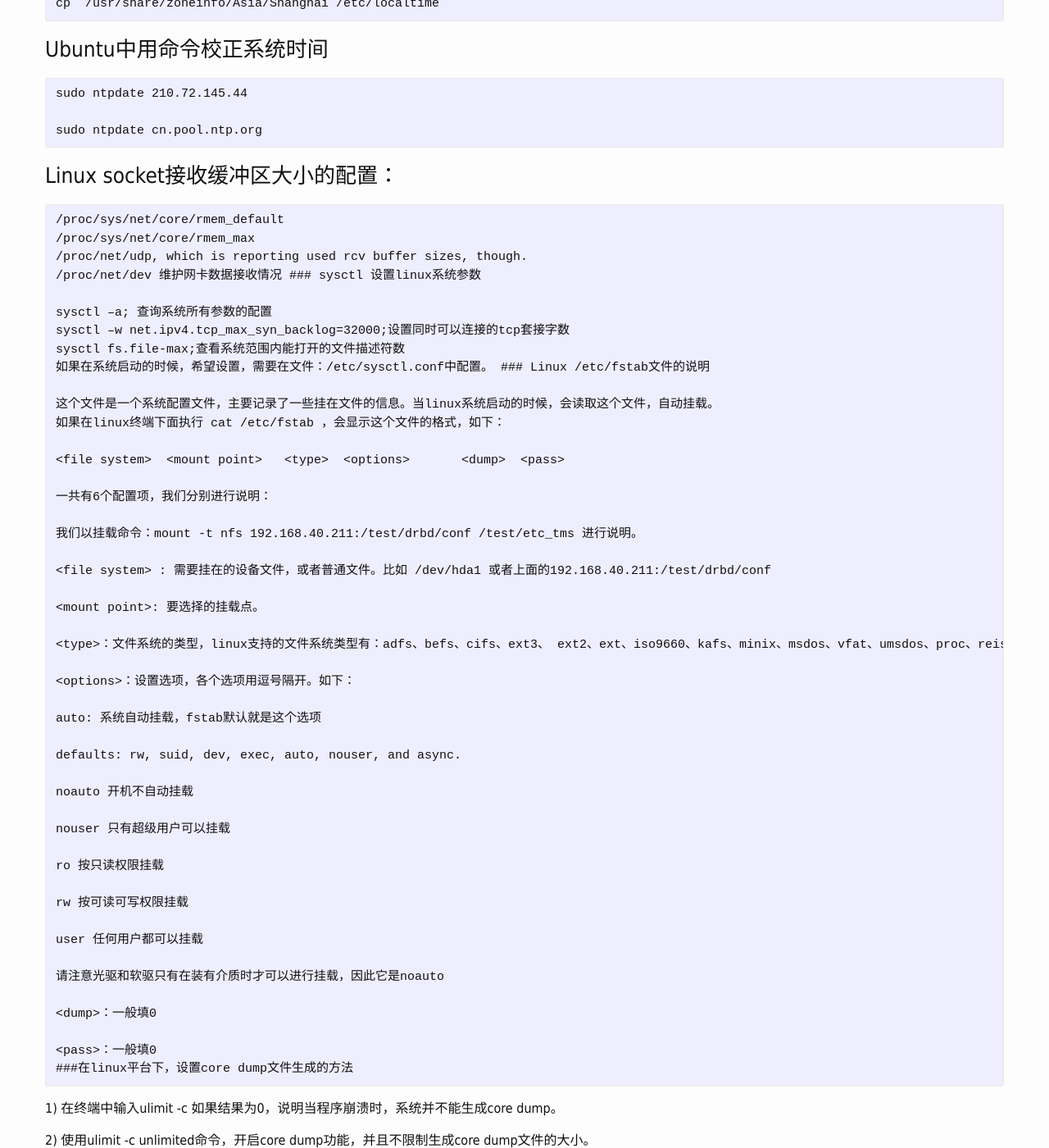
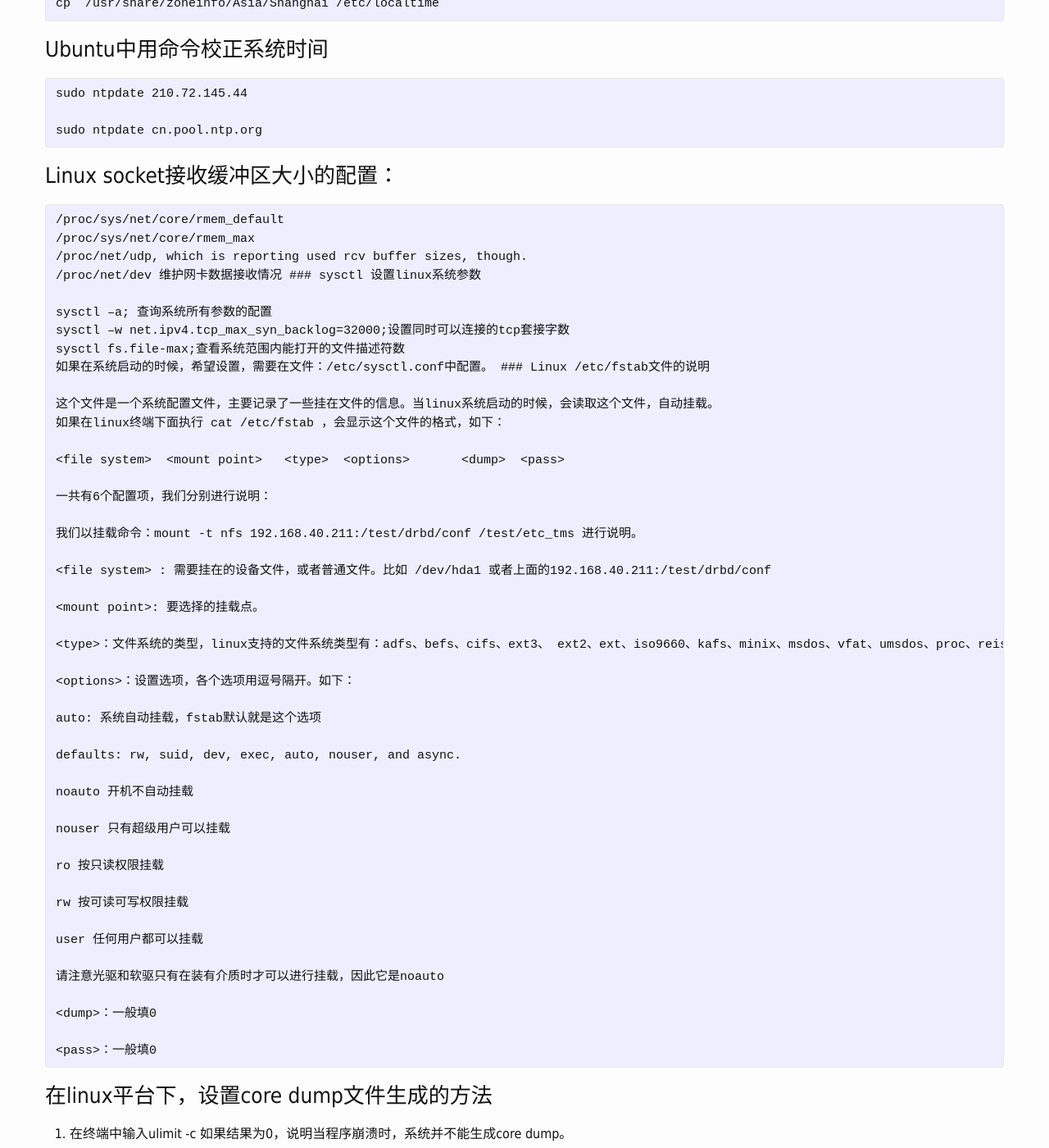
Before and after one commit to haska1025/haska1025.github.io, a Jekyll site: the page built from _posts/2015-02-10-linux常用命令使用集锦.markdown, in a window 1280 px wide and 1400 px high, scrolled down 1166 px. Shown: the whole window at 82% size. Built offline with Jekyll 4.4.1, drawn with Linux system fonts in a browser that asks for light colours; some of the changed text lies outside the part shown.

Commit message:
Update 2015-02-10-linux常用命令使用集锦.markdown

````diff
--- a/_posts/2015-02-10-linux常用命令使用集锦.markdown
+++ b/_posts/2015-02-10-linux常用命令使用集锦.markdown
@@ -113,24 +113,28 @@ cat /etc/issue
     <dump>：一般填0
 
     <pass>：一般填0
-    ###在linux平台下，设置core dump文件生成的方法
 
-1) 在终端中输入ulimit -c 如果结果为0，说明当程序崩溃时，系统并不能生成core dump。
+### 在linux平台下，设置core dump文件生成的方法
 
-2) 使用ulimit -c unlimited命令，开启core dump功能，并且不限制生成core dump文件的大小。
+1. 在终端中输入ulimit -c 如果结果为0，说明当程序崩溃时，系统并不能生成core dump。
+
+2. 使用ulimit -c unlimited命令，开启core dump功能，并且不限制生成core dump文件的大小。
 
 如果需要限制，加数字限制即可。ulimit - c 1024
 
-3) 默认情况下，core dump生成的文件名为core，而且就在程序当前目录下。新的core会覆盖已存在的core。
+3. 默认情况下，core dump生成的文件名为core，而且就在程序当前目录下。新的core会覆盖已存在的core。
 
 通过修改/proc/sys/kernel /core_uses_pid文件，可以将进程的pid作为作为扩展名，
 
 生成的core文件格式为core.xxx，其中xxx即为pid
 
-4) 通过修改/proc/sys/kernel/core_pattern可以控制core文件保存位置和文件格式。例如：
+4. 通过修改/proc/sys/kernel/core_pattern可以控制core文件保存位置和文件格式。例如：
 将所有的core文件生成到/corefile目录下，文件名的格式为core-命令名-pid-时间戳
 
+```
     echo "/corefile/core-%e-%p-%t" > /proc/sys/kernel/core_pattern
+```
+
 ### 修改Linux下最大open files 数
 
 issue:
````
